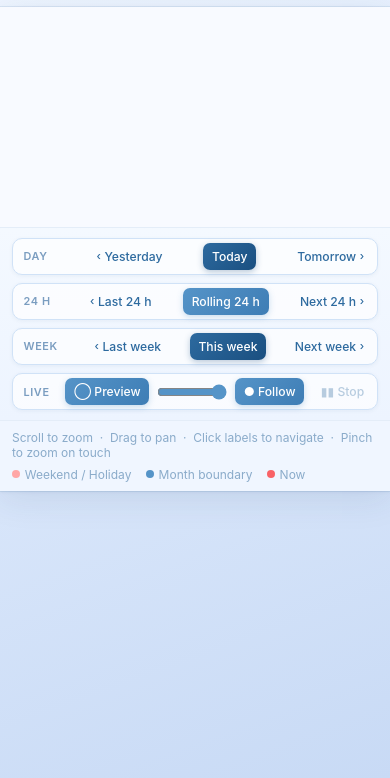
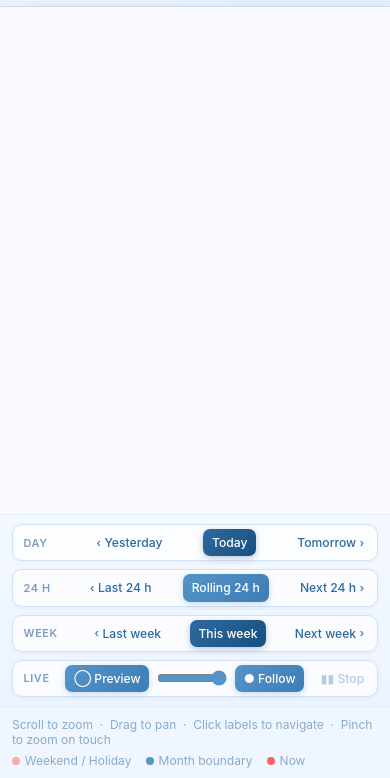
Before and after one commit to hgruber/timeseries.js, a website: page demo/index.html in a window 390 px wide. Shown: the part 66-844 px from the top of the page. Drawn offline with Linux system fonts and the light colour scheme; files whose address does not match are found by name.

Commit message:
Mobile: full-screen layout, disable page zoom, lock touch in follow mode
Layout:
- viewport user-scalable=no prevents the browser intercepting pinch
  gestures before they reach the canvas handlers
- touch-action:none on canvas hands all touch events to our JS
- Mobile CSS: body/main/chart-card become a flex column, canvas-wrap
  takes flex:1 so the canvas fills all space between header and
  controls — no fixed height needed on mobile

Touch in follow mode:
- Single-touch (pan) is ignored when follow is active; the now-line
  is fixed so panning makes no sense and would immediately stop following
- Pinch-zoom continues to work (zooms around now as before)

```diff
--- a/demo/index.html
+++ b/demo/index.html
@@ -2,7 +2,7 @@
 <html lang="en">
 <head>
   <meta charset="UTF-8">
-  <meta name="viewport" content="width=device-width, initial-scale=1.0">
+  <meta name="viewport" content="width=device-width, initial-scale=1.0, user-scalable=no">
   <title>timeseries.js — Interactive Time Series Visualization</title>
   <style>
     *, *::before, *::after { box-sizing: border-box; margin: 0; padding: 0; }
@@ -66,6 +66,7 @@
       width: 100%;
       height: 480px;
       background: #f8faff;
+      touch-action: none;
     }
 
     /* ── Controls bar ────────────────────────────────────────── */
@@ -242,27 +243,53 @@
 
     /* ── Responsive / mobile ─────────────────────────────────── */
     @media (max-width: 640px) {
+      html, body {
+        height: 100%;
+        overflow: hidden;
+      }
+
+      body {
+        display: flex;
+        flex-direction: column;
+      }
+
       header {
         padding: 1rem 1rem 0.6rem;
         flex-direction: column;
         gap: 0.15rem;
+        flex-shrink: 0;
       }
 
       main {
-        padding: 0 0 1.5rem;   /* full-bleed card on small screens */
+        flex: 1;
+        min-height: 0;
+        max-width: 100%;
+        padding: 0;
+        display: flex;
+        flex-direction: column;
       }
 
       .chart-card {
+        flex: 1;
+        min-height: 0;
+        display: flex;
+        flex-direction: column;
         border-radius: 0;
       }
 
+      .canvas-wrap {
+        flex: 1;
+        min-height: 0;
+      }
+
       #timeseries {
-        height: clamp(220px, 55vw, 360px);
+        height: 100%;
       }
 
       .controls {
         padding: 0.6rem 0.75rem;
         gap: 0.5rem;
+        flex-shrink: 0;
       }
 
       .control-group {
@@ -284,6 +311,7 @@
         align-items: flex-start;
         gap: 0.4rem;
         padding: 0.6rem 0.75rem;
+        flex-shrink: 0;
       }
 
       .legend {
--- a/src/timeseries.js
+++ b/src/timeseries.js
@@ -627,6 +627,7 @@ export default function TimeSeries(options) {
   canvas.ontouchstart = function (e) {
     e.preventDefault();
     if (e.touches.length === 1) {
+      if (follow_timers > 0 && !follow_stopped) return; // pan not allowed while following
       doStop();
       touchState = {
         type: 'pan',
```
